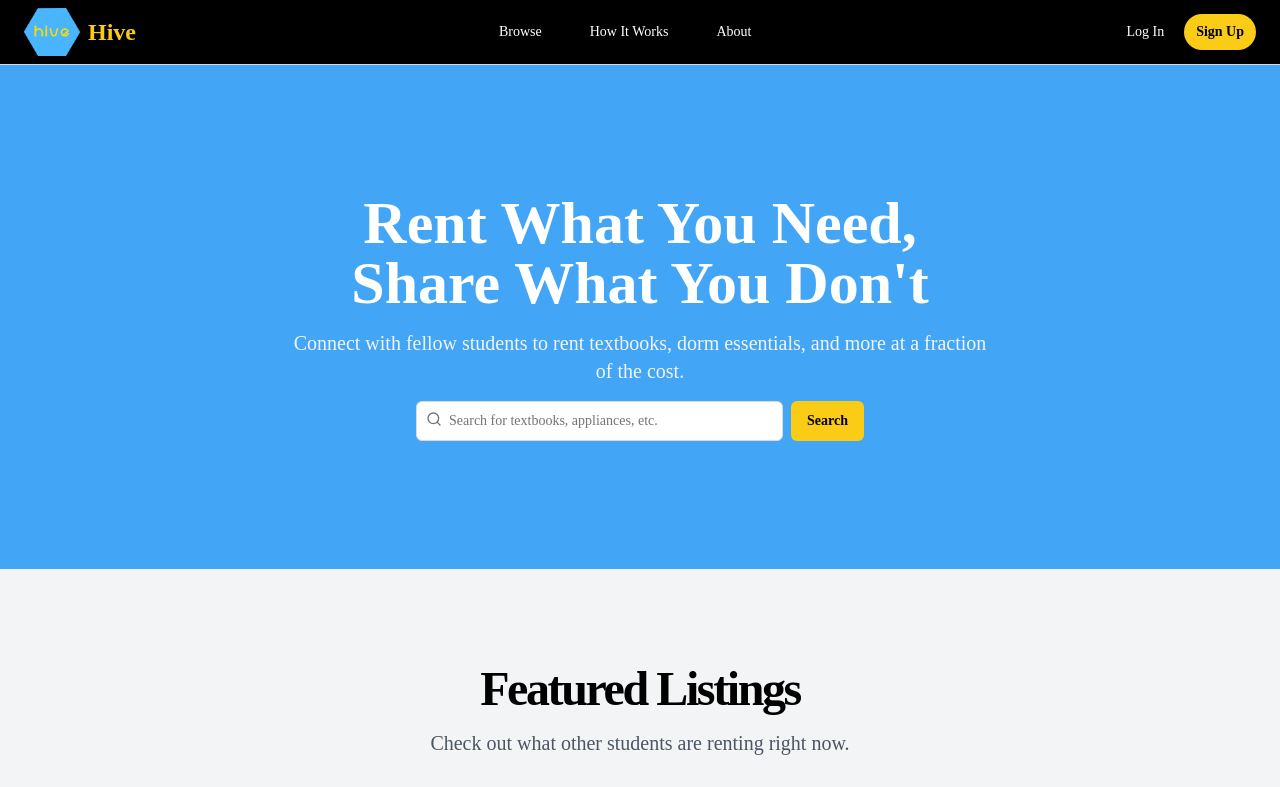
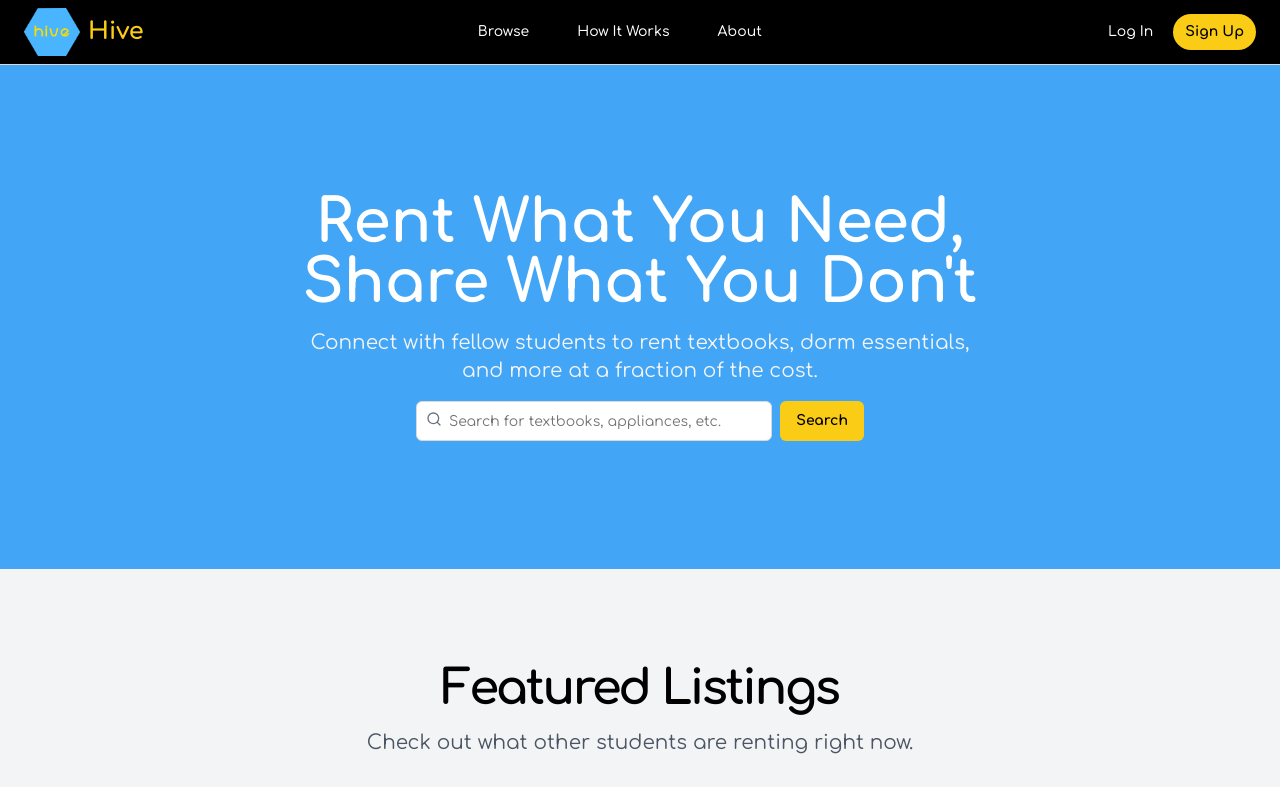
Before and after one commit to Gunjiilkham/hive, a Next.js app: page / in a window 1280 px wide. Shown: the top 787 px of the page. Built offline with nearby package versions, Linux system fonts and the light colour scheme.

Commit message:
change font

```diff
--- a/app/layout.tsx
+++ b/app/layout.tsx
@@ -1,11 +1,11 @@
 import type { Metadata } from 'next'
 import './globals.css'
-import { Poppins } from 'next/font/google'
+import { Comfortaa } from 'next/font/google'
 
-const poppins = Poppins({
+const comfortaa = Comfortaa({
   subsets: ['latin'],
   weight: ['400', '500', '600', '700'],
-  variable: '--font-poppins',
+  variable: '--font-comfortaa',
 })
 
 export const metadata: Metadata = {
@@ -21,7 +21,7 @@ export default function RootLayout({
 }>) {
   return (
     <html lang="en">
-      <body className={`${poppins.variable} font-sans`}>{children}</body>
+      <body className={`${comfortaa.variable} font-sans`}>{children}</body>
     </html>
   )
 }
```
